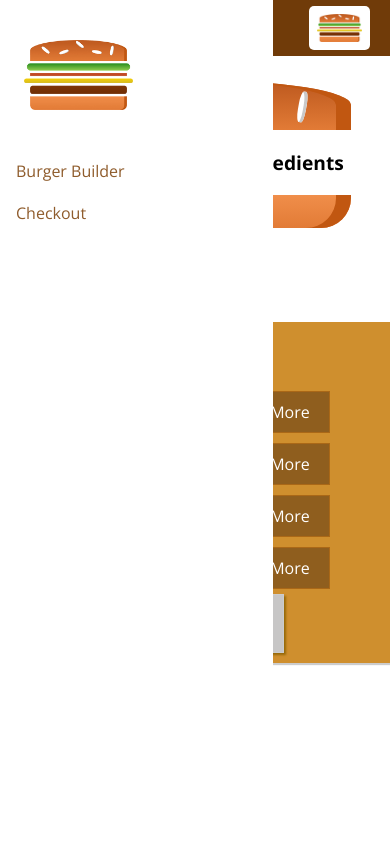
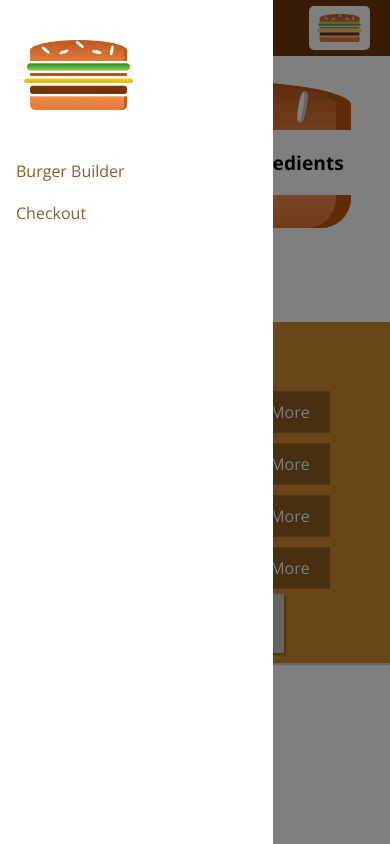
Before and after one commit to buaiscia/burgerproject, a React (Create React App) app: page / in a window 390 px wide. Built offline with nearby package versions, Linux system fonts and the light colour scheme.

Commit message:
add backdrop to mobile sidedrawer

```diff
--- a/src/components/Layout/Layout.js
+++ b/src/components/Layout/Layout.js
@@ -1,4 +1,4 @@
-import React from 'react';
+import React, { Component } from 'react';
 import Auxiliary from '../../hoc/Auxiliary';
 import Toolbar from '../Navigation/Toolbar/Toolbar';
 import SideDrawer from '../Navigation/SideDrawer/SideDrawer'
@@ -6,14 +6,34 @@
 
 import classes from './Layout.module.css'
 
-const layout = (props) => (
-    <Auxiliary>
-        <Toolbar />
-        <SideDrawer />
-        <main className={classes.Content}>
-            {props.children}
-        </main>
-    </Auxiliary>
-)
+class Layout extends Component {
 
-export default layout;
+
+    state = {
+        showSideDrawer: true
+    }
+
+    sideDrawerClosedHandler = () => {
+        this.setState({ showSideDrawer: false })
+    }
+
+    render() {
+        return (
+            <Auxiliary>
+                <Toolbar
+                    open={this.state.showSideDrawer}
+                    closed={this.sideDrawerClosedHandler}/>
+                <SideDrawer
+                    open={this.state.showSideDrawer}
+                    closed={this.sideDrawerClosedHandler} />
+                <main className={classes.Content}>
+                    {this.props.children}
+                </main>
+            </Auxiliary>
+        )
+    }
+}
+
+
+
+export default Layout;
--- a/src/components/Navigation/SideDrawer/SideDrawer.js
+++ b/src/components/Navigation/SideDrawer/SideDrawer.js
@@ -2,12 +2,21 @@
 import classes from './SideDrawer.module.css'
 import Logo from '../../Logo/Logo';
 import NavigationItems from '../NavigationItems/NavigationItems'
+import BackDrop from '../../UI/Backdrop/Backdrop'
+import Auxiliary from '../../../hoc/Auxiliary'
 
 
 const sideDrawer = (props) => {
 
+    let attachedClasses = [classes.SideDrawer, classes.Close];
+    if (props.open) {
+        attachedClasses = [classes.SideDrawer, classes.Open]
+    }
+
     return (
-        <div className={classes.SideDrawer}>
+        <Auxiliary>
+            <BackDrop show={props.open} clicked={props.closed}/>
+            <div className={attachedClasses.join(' ')}>
                 <div className={classes.Logo}>
                     <Logo />
                 </div>
@@ -15,6 +24,7 @@
                     <NavigationItems />
                 </nav>
             </div>
+        </Auxiliary>
     );
 }
 
```
Lines whose indentation alone changed are shown as unchanged.
